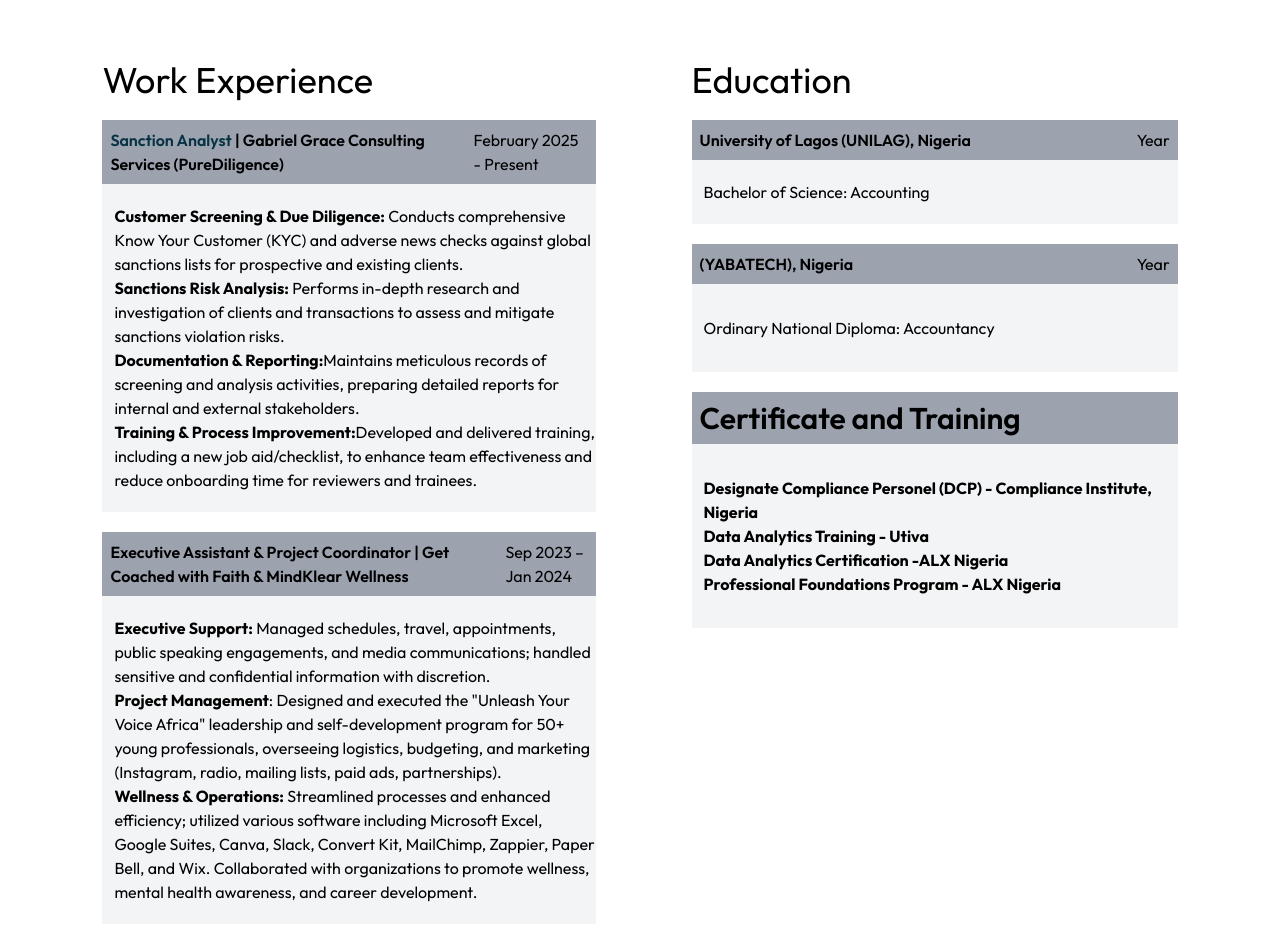
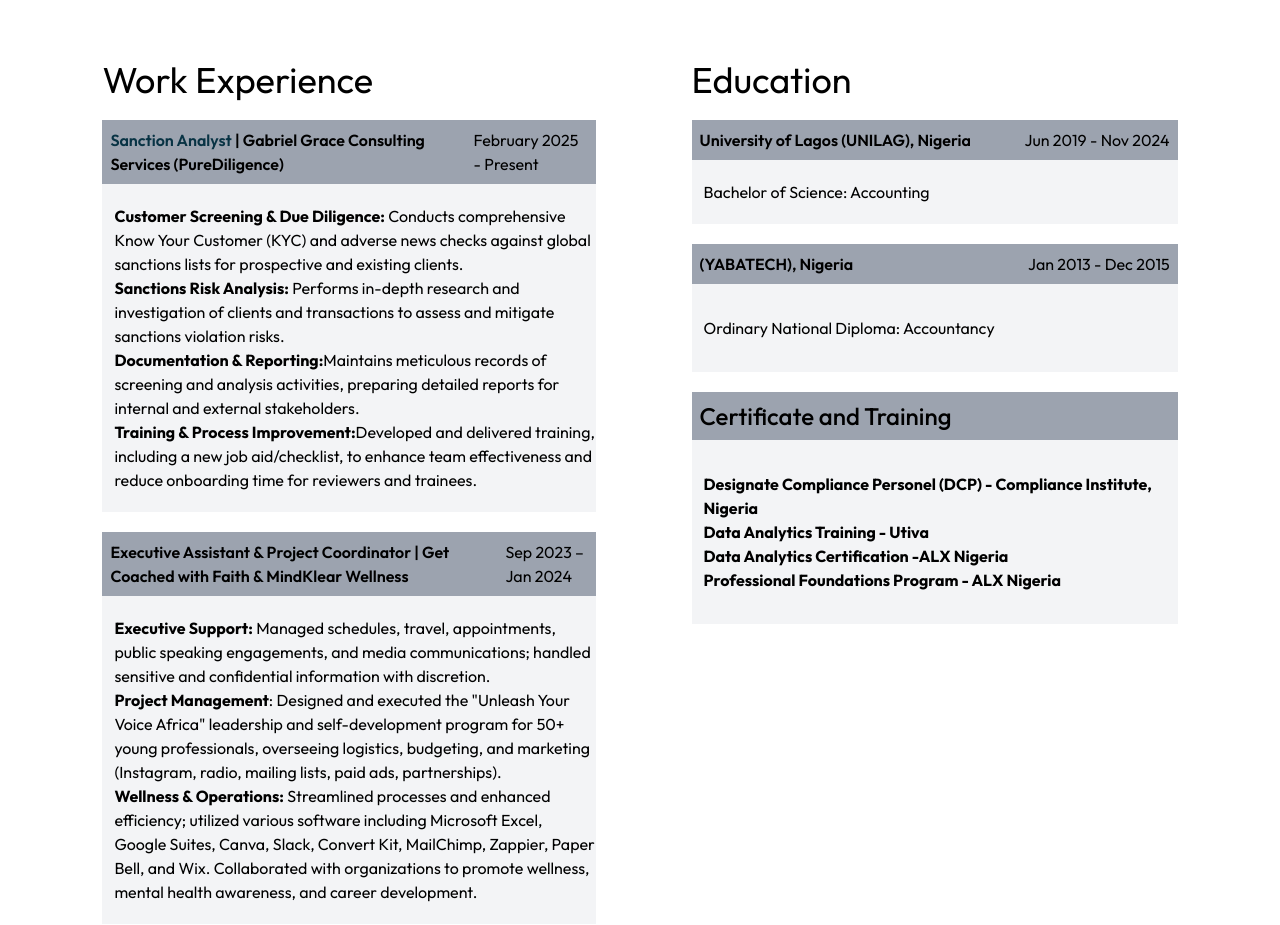
Before and after one commit to Agbakay/toyin-adebesin-portfolio, a React (Vite) app in the folder Landing Page/: page /about in a window 1280 px wide. Shown: the part 1380-2305 px from the top of the page. Built offline with nearby package versions, Linux system fonts and the light colour scheme.

Commit message:
Another update

```diff
--- a/Landing Page/src/components/About/WorkExperience.jsx
+++ b/Landing Page/src/components/About/WorkExperience.jsx
@@ -121,7 +121,7 @@ const WorkExperience = () => {
               <h1 className="font-semibold">
                 University of Lagos (UNILAG), Nigeria
               </h1>
-              <h3>Year </h3>
+              <h3>Jun 2019 - Nov 2024</h3>
             </div>
             <div className="job-discription pl-3">
               Bachelor of Science: Accounting
@@ -131,7 +131,7 @@ const WorkExperience = () => {
           <div className="my-5 pb-5 bg-gray-100">
             <div className="job-title flex mb-5 mt-5 justify-between gap-10 bg-gray-400 p-2">
               <h1 className="font-semibold">(YABATECH), Nigeria</h1>
-              <h3>Year </h3>
+              <h3>Jan 2013 - Dec 2015</h3>
             </div>
             <div className="job-discription p-3">
               Ordinary National Diploma: Accountancy
@@ -140,13 +140,13 @@ const WorkExperience = () => {
           <div className="my-5 pb-5 bg-gray-100">
             <h1></h1>
             <div className="job-title flex mb-5 mt-5 justify-between gap-10 bg-gray-400 p-2">
-              <h1 className="font-semibold text-3xl">
+              <h1 className="font-medium  text-2xl">
                 Certificate and Training
               </h1>
               <h3></h3>
             </div>
             <div className="job-discription p-3">
-              <ul>
+              <ul className="">
                 <li>
                   <b>
                     Designate Compliance Personel (DCP) - Compliance Institute,
--- a/Landing Page/src/components/Portfolio.jsx
+++ b/Landing Page/src/components/Portfolio.jsx
@@ -16,11 +16,10 @@ const Portfolio = () => {
             <h1>Portfolio one</h1>
             <p>Project Discription</p>
             <a href="#">
-              {" "}
               <i className="fa-solid fa-arrow-right"></i>
             </a>
           </div>
-          <div className=" object-contain pt-10 ">
+          <div className=" object-contain  ">
             <img src={image} alt="" />
           </div>
           <div className=" object-contain pt-10 pb-10">
```
